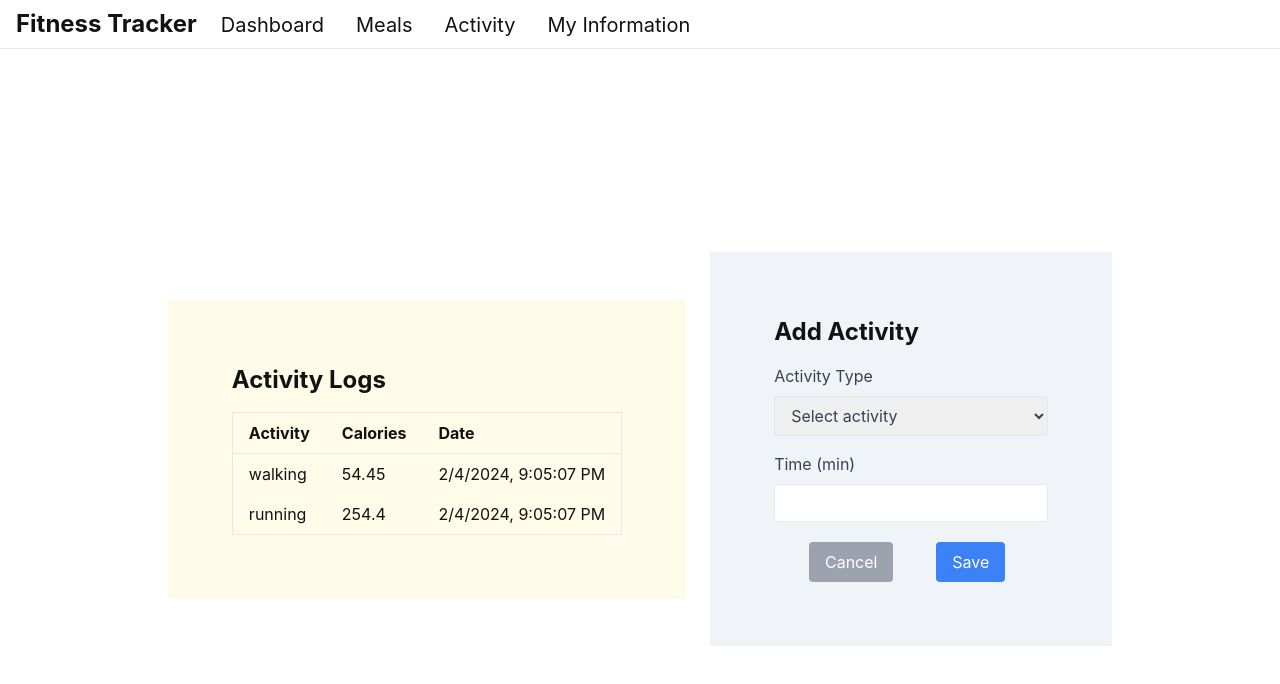
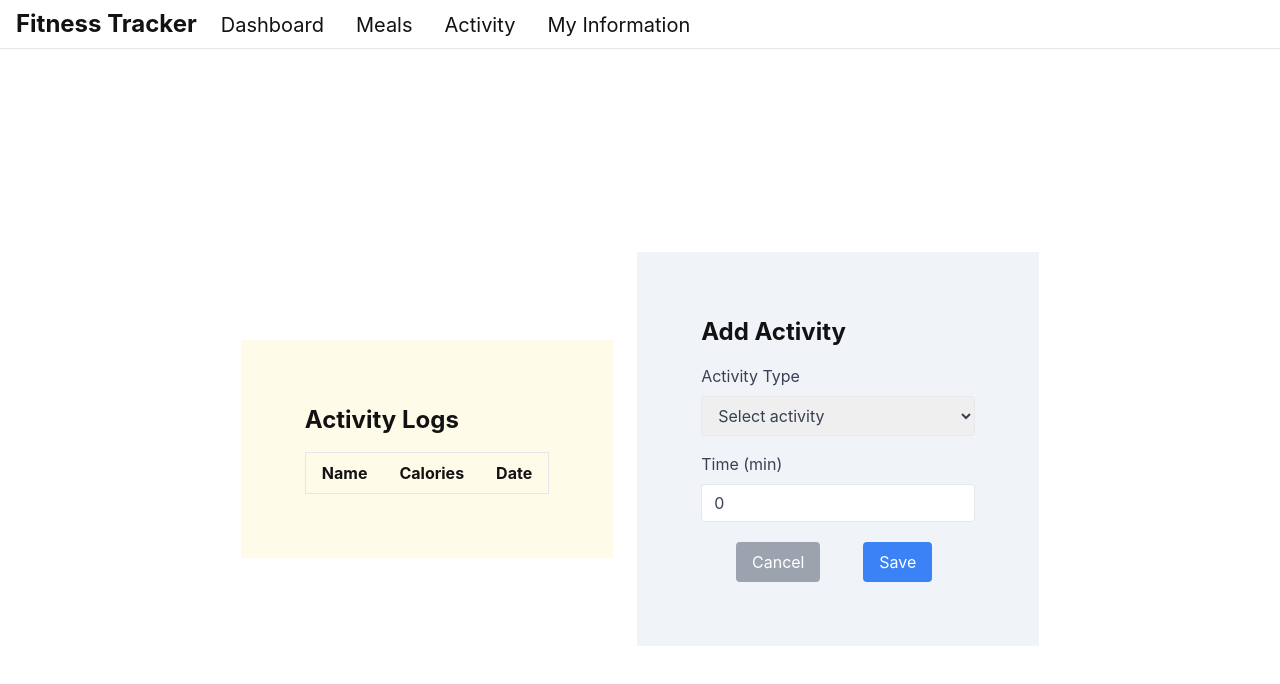
Before and after one commit to dileephq/fitness-tracker, a React (Vite) app: page /activity in a window 1280 px wide. Shown: the top 684 px of the page. Built offline with nearby package versions, Linux system fonts and the light colour scheme.

Commit message:
Activity page made dynamic

```diff
--- a/src/Activity/Activity.tsx
+++ b/src/Activity/Activity.tsx
@@ -1,28 +1,25 @@
-interface TableRow {
-  id: number
-  activity: string
-  date: string
-  calories: number
-}
+import { useReducer, useState } from 'react'
+import appReducer, { Action, initialState } from '../shared/reducter.ts'
+
 function Activity() {
-  const formattedDateTime = new Date().toLocaleString()
+  const [state, dispatch] = useReducer(appReducer, initialState)
+  const activities = state.activities
 
-  const tableData: TableRow[] = [
-    {
-      id: 1,
-      activity: 'walking',
-      date: formattedDateTime,
-      calories: 54.45,
-    },
-    {
-      id: 2,
-      activity: 'running',
-      date: formattedDateTime,
-      calories: 254.4,
-    },
-  ]
+  const [type, setType] = useState('')
+  const [time, setTime] = useState(0)
 
-  const headers = ['activity', 'calories', 'date']
+  //  TODO make it ''activity' instead of 'name'
+  const headers = ['name', 'calories', 'date']
+
+  const onSave = () => {
+    const date = new Date().toLocaleString()
+    const activity: Action = {
+      calories: Math.ceil(time * Math.random() * 10),
+      date,
+      name: type,
+    }
+    dispatch({ type: 'add-activity', payload: { activity } })
+  }
 
   return (
     <div className="container min-h-screen mx-auto flex items-center justify-center">
@@ -39,11 +36,11 @@ function Activity() {
             </tr>
           </thead>
           <tbody>
-            {tableData.map((row) => (
-              <tr key={row.id}>
+            {activities.map((row) => (
+              <tr key={row.date}>
                 {headers.map((header) => (
                   <td key={header} className=" px-4 py-2">
-                    {row[header as keyof TableRow]}
+                    {row[header as keyof Action]}
                   </td>
                 ))}
               </tr>
@@ -51,7 +48,13 @@ function Activity() {
           </tbody>
         </table>
       </div>
-      <div className="ml-6 p-16 bg-my-bg-gray">
+      <form
+        className="ml-6 p-16 bg-my-bg-gray"
+        onSubmit={(e) => {
+          e.preventDefault()
+          onSave()
+        }}
+      >
         <h1 className="text-2xl font-bold mb-4">Add Activity</h1>
         <div className="mb-4">
           <label
@@ -63,11 +66,13 @@ function Activity() {
           <select
             id="activityType"
             className="border rounded py-2 px-3 w-full text-gray-700 leading-tight focus:outline-none"
+            value={type}
+            onChange={(e) => setType(e.target.value)}
           >
             <option value="">Select activity</option>
-            <option value="running">Running</option>
-            <option value="walking">Walking</option>
-            <option value="swimming">Swimming</option>
+            <option value="Running">Running</option>
+            <option value="Walking">Walking</option>
+            <option value="Swimming">Swimming</option>
           </select>
         </div>
 
@@ -82,6 +87,8 @@ function Activity() {
             type="number"
             id="time"
             className="border rounded py-2 px-3 w-full text-gray-700 leading-tight focus:outline-none"
+            value={time}
+            onChange={(e) => setTime(e.target.valueAsNumber)}
           />
         </div>
         <div className="flex justify-evenly mt-5">
@@ -92,13 +99,13 @@ function Activity() {
             Cancel
           </button>
           <button
-            type="button"
+            type="submit"
             className="bg-blue-500 hover:bg-blue-700 text-white font-normal py-2 px-4 rounded mr-2"
           >
             Save
           </button>
         </div>
-      </div>
+      </form>
     </div>
   )
 }
--- a/src/Meals/Meals.tsx
+++ b/src/Meals/Meals.tsx
@@ -1,5 +1,5 @@
 import { useReducer, useState } from 'react'
-import appReducer, { initialState, MealType } from '../shared/reducter.ts'
+import appReducer, { initialState, Action } from '../shared/reducter.ts'
 
 function Meals() {
   const [state, dispatch] = useReducer(appReducer, initialState)
@@ -13,7 +13,7 @@ function Meals() {
 
   const onSave = () => {
     const date = new Date().toLocaleString()
-    const meal: MealType = {
+    const meal: Action = {
       calories,
       date,
       name,
@@ -40,7 +40,7 @@ function Meals() {
               <tr key={meal.date}>
                 {headers.map((header) => (
                   <td key={header} className=" px-4 py-2">
-                    {meal[header as keyof MealType]}
+                    {meal[header as keyof Action]}
                   </td>
                 ))}
               </tr>
--- a/src/components/Navbar.tsx
+++ b/src/components/Navbar.tsx
@@ -1,5 +1,5 @@
 import React, { useState } from 'react'
-import { NavLink } from 'react-router-dom'
+import { Link } from 'react-router-dom'
 
 interface NavbarProps {}
 
@@ -9,9 +9,9 @@ const Navbar: React.FC<NavbarProps> = () => {
   return (
     <nav className="bg-white border-b border-gray-200">
       <div className="container mx-auto px-4 py-2 flex items-baseline">
-        <NavLink to="/" className="font-bold text-2xl mr-6">
+        <Link to="/" className="font-bold text-2xl mr-6">
           Fitness Tracker
-        </NavLink>
+        </Link>
 
         {/* Toggle button for mobile menu */}
 
@@ -35,27 +35,24 @@ const Navbar: React.FC<NavbarProps> = () => {
           className={` hidden md:flex space-x-8 ${isOpen ? 'block' : 'hidden'}`}
         >
           <li>
-            <NavLink className="hover:text-gray-700 text-xl" to="/">
+            <Link className="hover:text-gray-700 text-xl" to="/">
               Dashboard
-            </NavLink>
+            </Link>
           </li>
           <li>
-            <NavLink className="hover:text-gray-700 text-xl" to="/meals">
+            <Link className="hover:text-gray-700 text-xl" to="/meals">
               Meals
-            </NavLink>
+            </Link>
           </li>
           <li>
-            <NavLink className="hover:text-gray-700 text-xl" to="/activity">
+            <Link className="hover:text-gray-700 text-xl" to="/activity">
               Activity
-            </NavLink>
+            </Link>
           </li>
           <li>
-            <NavLink
-              className="hover:text-gray-700 text-xl"
-              to="/my-information"
-            >
+            <Link className="hover:text-gray-700 text-xl" to="/my-information">
               My Information
-            </NavLink>
+            </Link>
           </li>
         </ul>
       </div>
--- a/src/shared/reducter.ts
+++ b/src/shared/reducter.ts
@@ -6,14 +6,7 @@ type PersonalInfo = {
   activityLevel: string
 }
 
-export type ActivityType = {
-  name: 'string'
-  date: string
-  calories: number
-}
-
-// TODO remove one of the types
-export type MealType = {
+export type Action = {
   name: string
   date: string
   calories: number
@@ -28,20 +21,20 @@ type SavePersonalInfoAction = {
 
 type AddMealAction = {
   type: 'add-meal'
-  payload: { meal: MealType }
+  payload: { meal: Action }
 }
 
 type AddActivityAction = {
   type: 'add-activity'
-  payload: { activity: ActivityType }
+  payload: { activity: Action }
 }
 
 type AppActions = SavePersonalInfoAction | AddMealAction | AddActivityAction
 
 type AppState = {
   info: PersonalInfo
-  meals: MealType[]
-  activities: ActivityType[]
+  meals: Action[]
+  activities: Action[]
 }
 
 export const initialState: AppState = {
```
